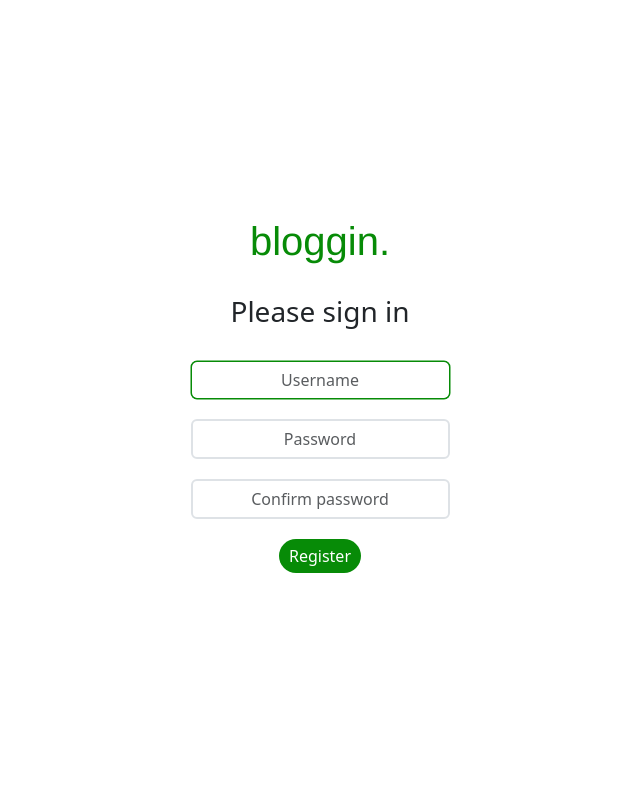
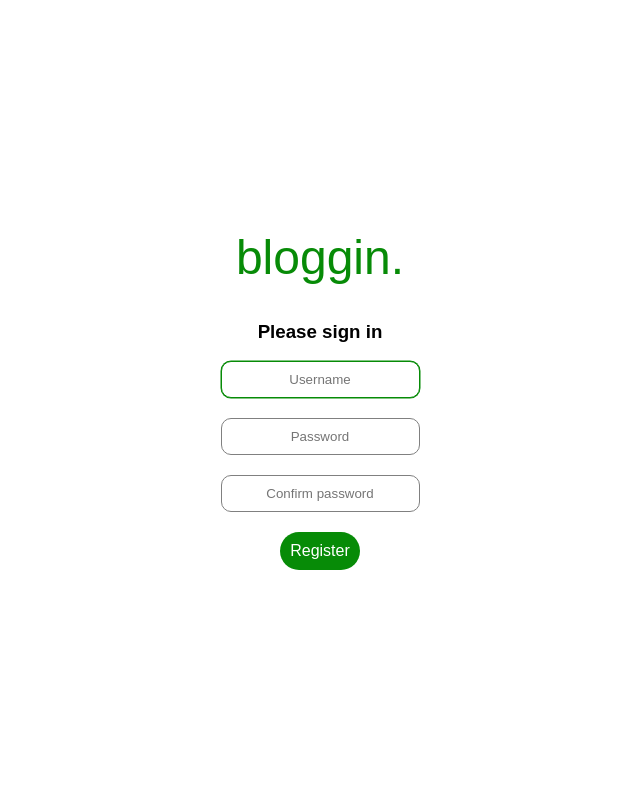
Before and after one commit to Ravdar/bloggin, a Django app: page /authentication/register/ in a window 1280 px wide. Shown: the whole page, without its empty margins (320-960 px from the left). Run offline with Django 4.2, Linux system fonts and the light colour scheme; some libraries are stand-ins or nearby versions.

Commit message:
log in and registration forms done

```diff
--- a/mainapp/static/styles_refactored.css
+++ b/mainapp/static/styles_refactored.css
@@ -56,6 +56,10 @@ button {
 
 button:hover {
     cursor: pointer;
+}
+
+.button-a {
+    color: white;
 }
 
 header {
@@ -127,7 +131,7 @@ main {
     font-family: var(--MAIN-FONT);
     position: absolute;
     left: 0;
-    bottom: -1px;
+    bottom: -5px;
 }
 
 .topics {
@@ -266,6 +270,44 @@ footer {
     margin-top: 50px;
 }
 
+/* LOGIN PAGE */
+.logotype-login {
+    font-size: 3rem;
+    color: var(--MAIN-GREEN);
+    font-family: var(--MAIN-FONT);
+}
+
+form {
+    display: flex;
+    flex-direction: column;
+    align-items: center;
+}
+
+form button {
+    background-color: var(--MAIN-GREEN);
+    width: fit-content;
+    border: none;
+    color: white;
+}
+
+form button:hover {
+    background-color: var(--LIGHT-GREEN);
+}
+
+.form-control {
+    text-align: center;
+    border: 1px solid grey;
+    border-radius: 10px;
+    padding: 10px;
+    margin-bottom: 20px;
+}
+
+.form-control:focus {
+    border: 0.5px solid var(--MAIN-GREEN);
+    box-shadow: 0 0 0 0.5px var(--MAIN-GREEN);
+    outline: none;
+}
+
 /* WIDE SCREENS */
 
 @media screen and (min-width:1192px) {
@@ -279,6 +321,7 @@ footer {
 
     .logotype {
         font-size: 2.5rem;
+        bottom: -18px;
     }
 
     .header-content div {
--- a/mainapp/templates/mainapp/main_refactor.html
+++ b/mainapp/templates/mainapp/main_refactor.html
@@ -26,7 +26,7 @@
                         src="{{ user.profile.profile_picture.url }}"></a>
                 {% else %}
                 <a href="{% url 'users:login' %}">Login</a>
-                <button><a href="{% url 'users:register_view' %}"></a>Register</button>
+                <button><a class="button-a" href="{% url 'users:register_view' %}">Register</a></button>
                 {% endif %}
             </div>
         </div>
--- a/users/templates/registration/login.html
+++ b/users/templates/registration/login.html
@@ -1,13 +1,20 @@
 {% load static %}
 {% load widget_tweaks %}
 
-<link href="https://cdn.jsdelivr.net/npm/bootstrap@5.3.2/dist/css/bootstrap.min.css" rel="stylesheet"
-    integrity="sha384-T3c6CoIi6uLrA9TneNEoa7RxnatzjcDSCmG1MXxSR1GAsXEV/Dwwykc2MPK8M2HN" crossorigin="anonymous">
-<link rel="stylesheet" type="text/css" href="{% static 'styles.css' %}">
+<!DOCTYPE html>
+<html lang="en">
 
-<div class="login-page-1">
-    <div class="login-page-2">
-        <a class="logo" href="{% url 'mainapp:main_view' %}">bloggin.</a>
+<head>
+    <meta charset="UTF-8">
+    <meta name="viewport" content="width=device-width, initial-scale=1.0">
+    <meta name="author" content="ravdar">
+    <meta name="description" content="Log in and registration template form for 'bloggin' website.">
+    <title>bloggin</title>
+    <link rel="stylesheet" type="text/css" href="{% static 'styles_refactored.css' %}">
+</head>
+
+<body class="center">
+    <a class="logotype-login" href="{% url 'mainapp:main_view' %}">bloggin.</a>
     <br><br>
     {% block content %}
     <h3>Please log in</h3>
@@ -16,9 +23,10 @@
         {% csrf_token %}
         {{form.username|add_class:"form-control"|attr:"placeholder:Username"}}
         {{form.password|add_class:"form-control"|attr:"placeholder:Password"}}
-            <button class="nav-button" type="submit">Login</button>
+        <button type="submit">Login</button>
         <input type="hidden" name="next" value="{% url 'mainapp:main_view'%}" />
     </form>
     {% endblock content %}
-    </div>
-</div>
+</body>
+
+</html>
--- a/users/templates/registration/registration.html
+++ b/users/templates/registration/registration.html
@@ -1,5 +1,6 @@
 {% extends "registration/login.html" %}
 {% load widget_tweaks %}
+<!DOCTYPE html>
 
 {% block content %}
 <h3>Please sign in</h3>
```
Also changed, not shown: db.sqlite3. Lines whose indentation alone changed are shown as unchanged.
